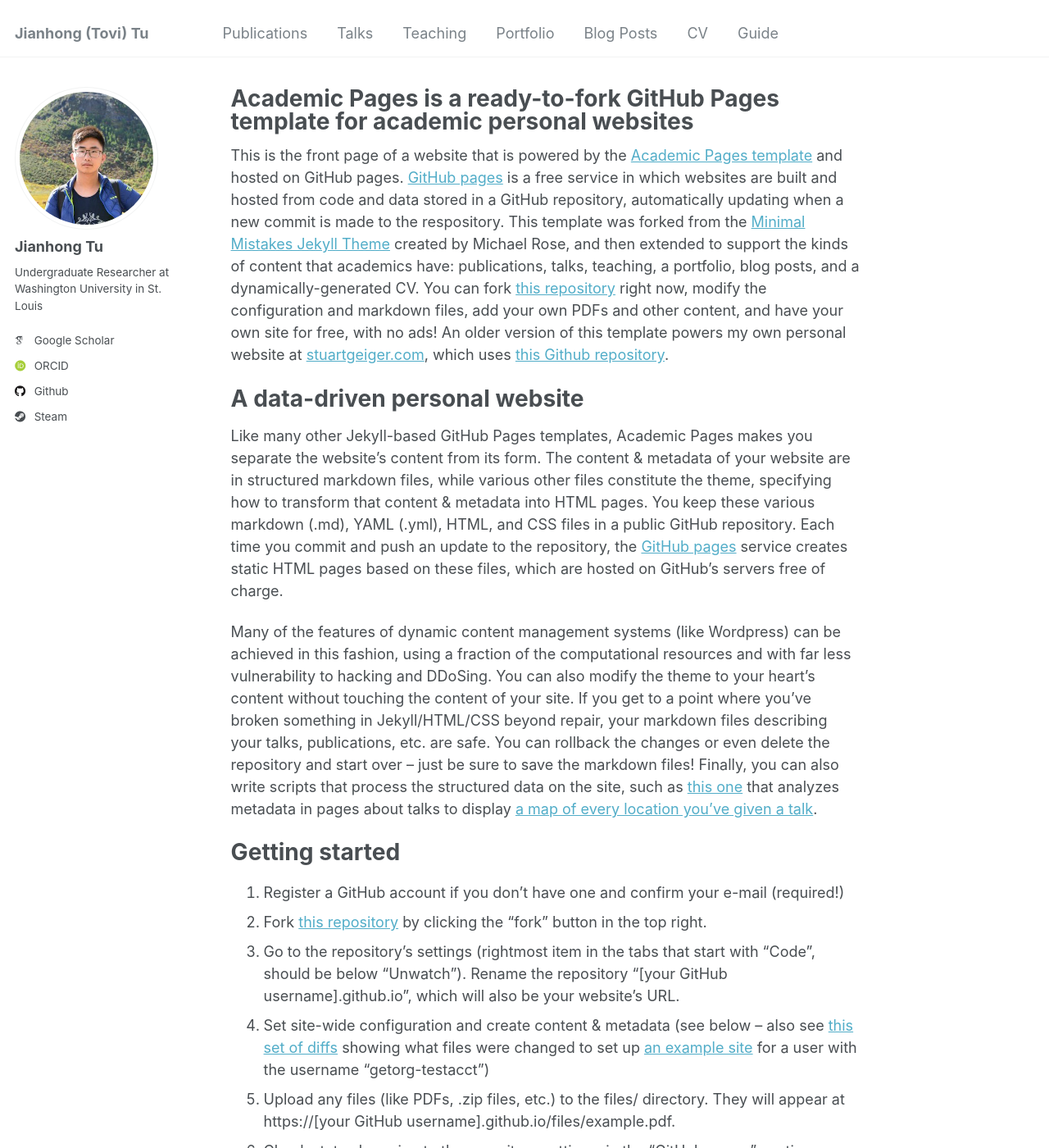
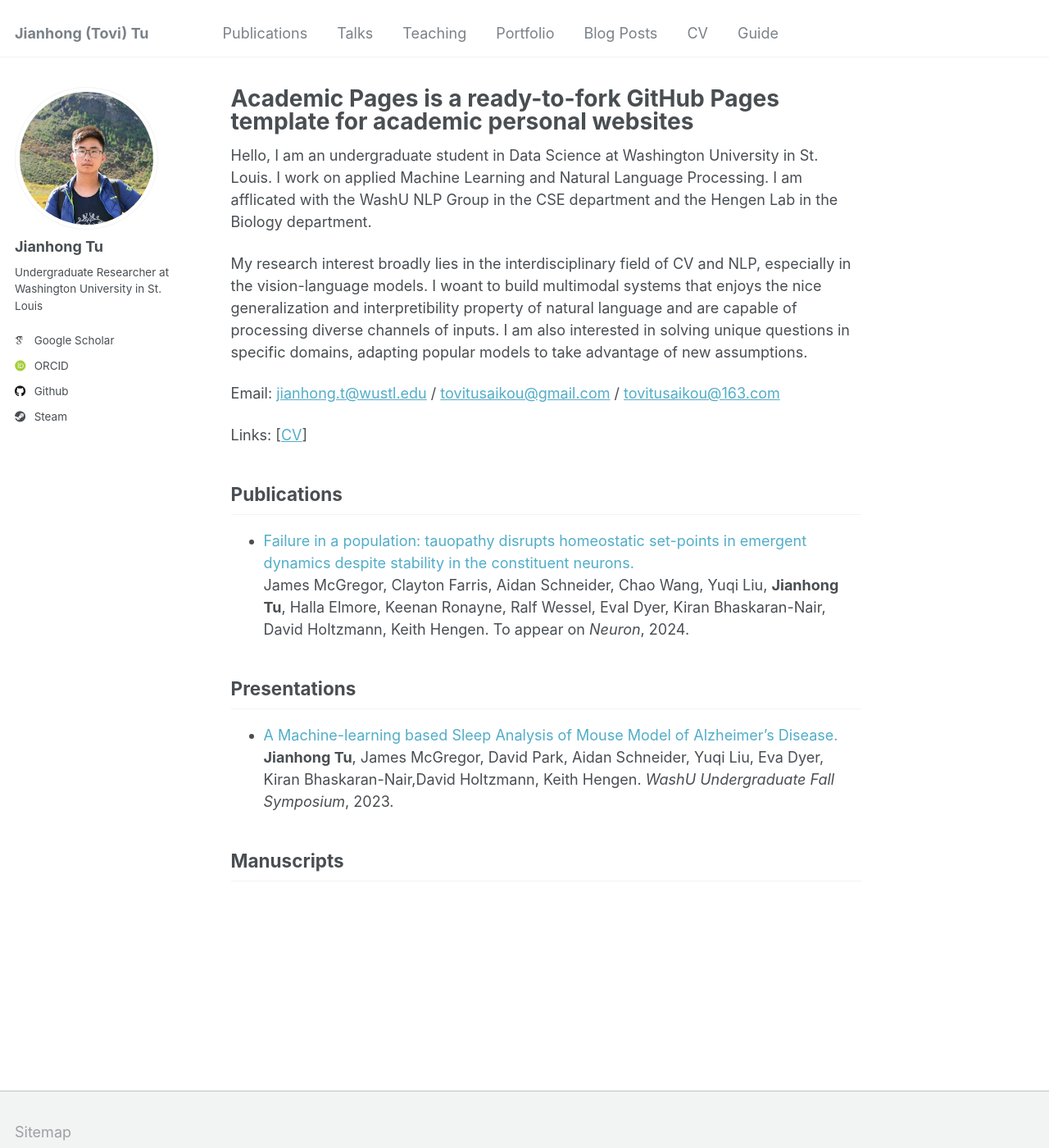
Before and after one commit to ToviTu/tovitu.github.io, a Jekyll site: the page built from _pages/about.md, in a window 1280 px wide and 1400 px high. Shown: the whole window at 82% size. Built offline with Jekyll 4.4.1, drawn with Linux system fonts in a browser that asks for light colours; some web fonts are replaced; some of the changed text lies outside the part shown.

Commit message:
Updated about page

```diff
--- a/_config.yml
+++ b/_config.yml
@@ -43,7 +43,7 @@ author:
   bitbucket        : # Username - Update with your username on the site
   codepen          : # Username
   dribbble         : # Username
-  github           : "Tovi Tu"
+  github           : "ToviTu"
   kaggle           : # Username
   stackoverflow    : # User number or user number and name (i.e., use "1" or "1/jeff-atwood")
 
--- a/_pages/about.md
+++ b/_pages/about.md
@@ -7,43 +7,26 @@ redirect_from:
   - /about.html
 ---
 
-This is the front page of a website that is powered by the [Academic Pages template](https://github.com/academicpages/academicpages.github.io) and hosted on GitHub pages. [GitHub pages](https://pages.github.com) is a free service in which websites are built and hosted from code and data stored in a GitHub repository, automatically updating when a new commit is made to the respository. This template was forked from the [Minimal Mistakes Jekyll Theme](https://mmistakes.github.io/minimal-mistakes/) created by Michael Rose, and then extended to support the kinds of content that academics have: publications, talks, teaching, a portfolio, blog posts, and a dynamically-generated CV. You can fork [this repository](https://github.com/academicpages/academicpages.github.io) right now, modify the configuration and markdown files, add your own PDFs and other content, and have your own site for free, with no ads! An older version of this template powers my own personal website at [stuartgeiger.com](http://stuartgeiger.com), which uses [this Github repository](https://github.com/staeiou/staeiou.github.io).
+Hello, I am an undergraduate student in Data Science at Washington University in St. Louis. I work on applied Machine Learning and Natural Language Processing. I am afflicated with the WashU NLP Group in the CSE department and the Hengen Lab in the Biology department.
 
-A data-driven personal website
-======
-Like many other Jekyll-based GitHub Pages templates, Academic Pages makes you separate the website's content from its form. The content & metadata of your website are in structured markdown files, while various other files constitute the theme, specifying how to transform that content & metadata into HTML pages. You keep these various markdown (.md), YAML (.yml), HTML, and CSS files in a public GitHub repository. Each time you commit and push an update to the repository, the [GitHub pages](https://pages.github.com/) service creates static HTML pages based on these files, which are hosted on GitHub's servers free of charge.
+My research interest broadly lies in the interdisciplinary field of CV and NLP, especially in the vision-language models. I woant to build multimodal systems that enjoys the nice generalization and interpretibility property of natural language and are capable of processing diverse channels of inputs. I am also interested in solving unique questions in specific domains, adapting popular models to take advantage of new assumptions.
 
-Many of the features of dynamic content management systems (like Wordpress) can be achieved in this fashion, using a fraction of the computational resources and with far less vulnerability to hacking and DDoSing. You can also modify the theme to your heart's content without touching the content of your site. If you get to a point where you've broken something in Jekyll/HTML/CSS beyond repair, your markdown files describing your talks, publications, etc. are safe. You can rollback the changes or even delete the repository and start over -- just be sure to save the markdown files! Finally, you can also write scripts that process the structured data on the site, such as [this one](https://github.com/academicpages/academicpages.github.io/blob/master/talkmap.ipynb) that analyzes metadata in pages about talks to display [a map of every location you've given a talk](https://academicpages.github.io/talkmap.html).
+Email: <jianhong.t@wustl.edu> / <tovitusaikou@gmail.com> / <tovitusaikou@163.com>
 
-Getting started
-======
-1. Register a GitHub account if you don't have one and confirm your e-mail (required!)
-1. Fork [this repository](https://github.com/academicpages/academicpages.github.io) by clicking the "fork" button in the top right.
-1. Go to the repository's settings (rightmost item in the tabs that start with "Code", should be below "Unwatch"). Rename the repository "[your GitHub username].github.io", which will also be your website's URL.
-1. Set site-wide configuration and create content & metadata (see below -- also see [this set of diffs](http://archive.is/3TPas) showing what files were changed to set up [an example site](https://getorg-testacct.github.io) for a user with the username "getorg-testacct")
-1. Upload any files (like PDFs, .zip files, etc.) to the files/ directory. They will appear at https://[your GitHub username].github.io/files/example.pdf.
-1. Check status by going to the repository settings, in the "GitHub pages" section
+Links: [[CV](/files/cv.pdf)]
 
-Site-wide configuration
-------
-The main configuration file for the site is in the base directory in [_config.yml](https://github.com/academicpages/academicpages.github.io/blob/master/_config.yml), which defines the content in the sidebars and other site-wide features. You will need to replace the default variables with ones about yourself and your site's github repository. The configuration file for the top menu is in [_data/navigation.yml](https://github.com/academicpages/academicpages.github.io/blob/master/_data/navigation.yml). For example, if you don't have a portfolio or blog posts, you can remove those items from that navigation.yml file to remove them from the header.
+**Publications**
+----------------------
+* <a href="https://pubmed.ncbi.nlm.nih.gov/37732214/" style="text-decoration:none;">Failure in a population: tauopathy disrupts homeostatic set-points in emergent dynamics despite stability in the constituent neurons.</a> \
+James McGregor, Clayton Farris, Aidan Schneider, Chao Wang, Yuqi Liu, **Jianhong Tu**, Halla Elmore, Keenan Ronayne, Ralf Wessel, Eval Dyer, Kiran Bhaskaran-Nair, David Holtzmann, Keith Hengen. To appear on *Neuron*, 2024.
 
-Create content & metadata
-------
-For site content, there is one markdown file for each type of content, which are stored in directories like _publications, _talks, _posts, _teaching, or _pages. For example, each talk is a markdown file in the [_talks directory](https://github.com/academicpages/academicpages.github.io/tree/master/_talks). At the top of each markdown file is structured data in YAML about the talk, which the theme will parse to do lots of cool stuff. The same structured data about a talk is used to generate the list of talks on the [Talks page](https://academicpages.github.io/talks), each [individual page](https://academicpages.github.io/talks/2012-03-01-talk-1) for specific talks, the talks section for the [CV page](https://academicpages.github.io/cv), and the [map of places you've given a talk](https://academicpages.github.io/talkmap.html) (if you run this [python file](https://github.com/academicpages/academicpages.github.io/blob/master/talkmap.py) or [Jupyter notebook](https://github.com/academicpages/academicpages.github.io/blob/master/talkmap.ipynb), which creates the HTML for the map based on the contents of the _talks directory).
 
-**Markdown generator**
+**Presentations**
+----------------------
+* <a href="https://symposium.foragerone.com/fall-2023-undergraduate-research-symposium/presentations/59544" style="text-decoration:none;"> A Machine-learning based Sleep Analysis of Mouse Model of Alzheimer’s Disease. </a> \
+**Jianhong Tu**, James McGregor, David Park, Aidan Schneider, Yuqi Liu, Eva Dyer, Kiran Bhaskaran-Nair,David Holtzmann, Keith Hengen. *WashU Undergraduate Fall Symposium*, 2023.
 
-I have also created [a set of Jupyter notebooks](https://github.com/academicpages/academicpages.github.io/tree/master/markdown_generator
-) that converts a CSV containing structured data about talks or presentations into individual markdown files that will be properly formatted for the Academic Pages template. The sample CSVs in that directory are the ones I used to create my own personal website at stuartgeiger.com. My usual workflow is that I keep a spreadsheet of my publications and talks, then run the code in these notebooks to generate the markdown files, then commit and push them to the GitHub repository.
 
-How to edit your site's GitHub repository
-------
-Many people use a git client to create files on their local computer and then push them to GitHub's servers. If you are not familiar with git, you can directly edit these configuration and markdown files directly in the github.com interface. Navigate to a file (like [this one](https://github.com/academicpages/academicpages.github.io/blob/master/_talks/2012-03-01-talk-1.md) and click the pencil icon in the top right of the content preview (to the right of the "Raw | Blame | History" buttons). You can delete a file by clicking the trashcan icon to the right of the pencil icon. You can also create new files or upload files by navigating to a directory and clicking the "Create new file" or "Upload files" buttons.
 
-Example: editing a markdown file for a talk
-![Editing a markdown file for a talk](/images/editing-talk.png)
-
-For more info
-------
-More info about configuring Academic Pages can be found in [the guide](https://academicpages.github.io/markdown/). The [guides for the Minimal Mistakes theme](https://mmistakes.github.io/minimal-mistakes/docs/configuration/) (which this theme was forked from) might also be helpful.
+**Manuscripts**
+----------------------
```
